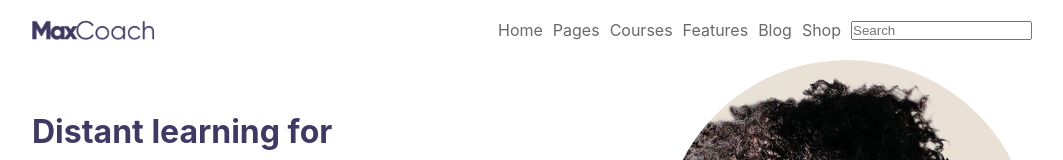
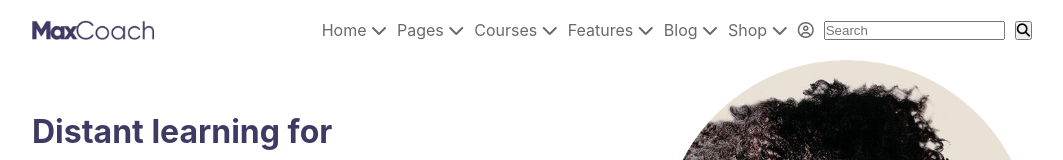
Before and after one commit to GianMarcoPimentel/proj-html-vuejs, a Vue app: page / in a window 1280 px wide. Shown: the top 160 px of the page, without its empty margins (108-1171 px from the left). Built offline with nearby package versions, Linux system fonts and the light colour scheme.

Commit message:
Miglioramento AppNav

```diff
--- a/src/components/AppNav.vue
+++ b/src/components/AppNav.vue
@@ -36,13 +36,14 @@ export default {
 
                 <ul>
                 <li v-for="link in links">
-                    {{ link }}
+                    {{ link }} <i class="fa-solid fa-chevron-down"></i>
                 </li>
                 </ul>
 
+                <i class="fa-regular fa-circle-user"></i>
 
-
-                <input type="text" placeholder="Search">
+                <input type="text" placeholder="Search" >
+                <button><i class="fa-solid fa-magnifying-glass"></i></button>
 
             </div>
         </nav>
--- a/src/components/AppTutoring.vue
+++ b/src/components/AppTutoring.vue
@@ -52,6 +52,7 @@ export default{
             <div class="hookup">
                 {{ program.hookup }} <i class="fa-solid fa-arrow-right"></i>
             </div>
+
         </div>
 
         </div>
```
